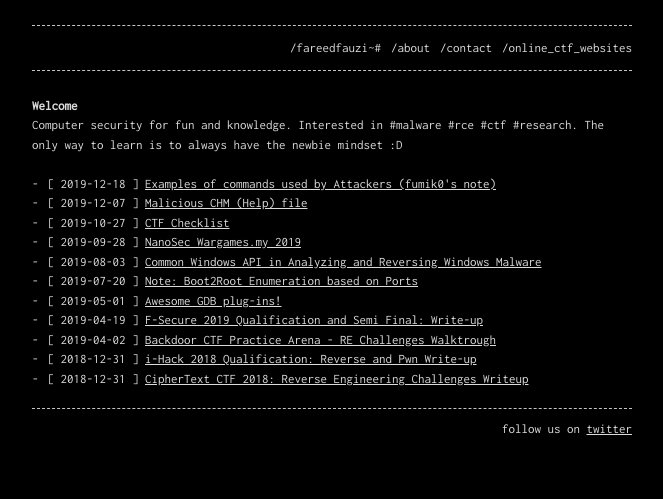
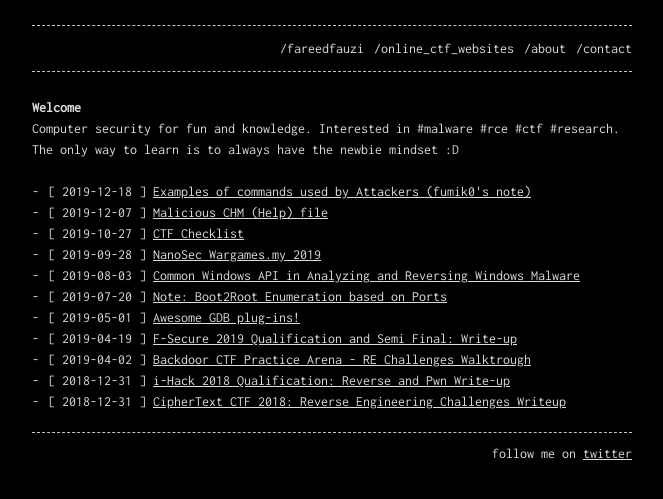
Before and after one commit to spiritedwolf/fareedfauzi.github.io, a Jekyll site: the page built from index.md, in a window 1280 px wide. Shown: the top 499 px of the page, without its empty margins (308-971 px from the left). Built offline with Jekyll 4.4.1, drawn with Linux system fonts in a browser that asks for light colours.

Commit message:
new changes again

```diff
--- a/_config.yml
+++ b/_config.yml
@@ -4,11 +4,11 @@
 
 header_pages:
   - index.md
+  - ctfonline.md
   - about.md
   - contact.md
-  - ctfonline.md
 
-footer: 'follow us on <a href="https://twitter.com/fareedfauzi_">twitter</a>'
+footer: 'follow me on <a href="https://twitter.com/fareedfauzi_">twitter</a>'
 
 #style: light # dark (default) or light
 #listen_for_clients_preferred_style: true # true or false (default)
--- a/_sass/base.scss
+++ b/_sass/base.scss
@@ -6,7 +6,7 @@
  */
 /* $base-font-family:     'Source Code Pro', monospace !default; */
 $base-font-family:     'Inconsolata', monospace !default;
-$base-font-size:       13px !default;
+$base-font-size:       14px !default;
 $mobile-font-size:     12px !default;
 $base-line-height:     1.5 !default;
 $container-width:      100% !default;
--- a/index.md
+++ b/index.md
@@ -1,5 +1,5 @@
 ---
-title: /fareedfauzi~#
+title: /fareedfauzi
 layout: home
 permalink: /
 ---
```
Also changed, not shown: 404.md (+1 -1 lines).
